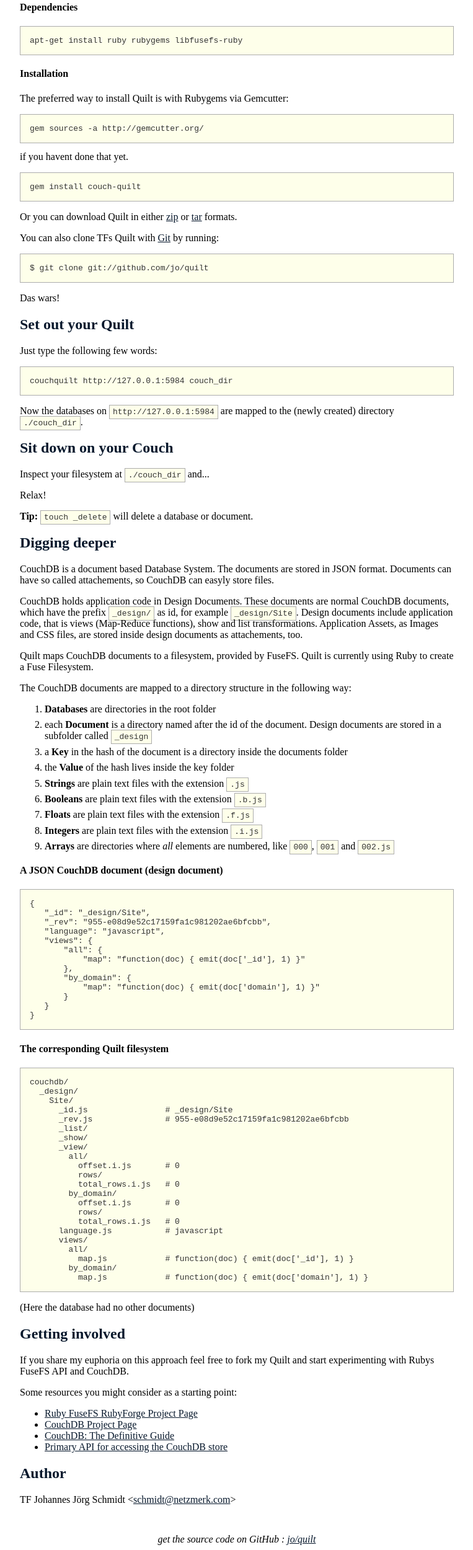
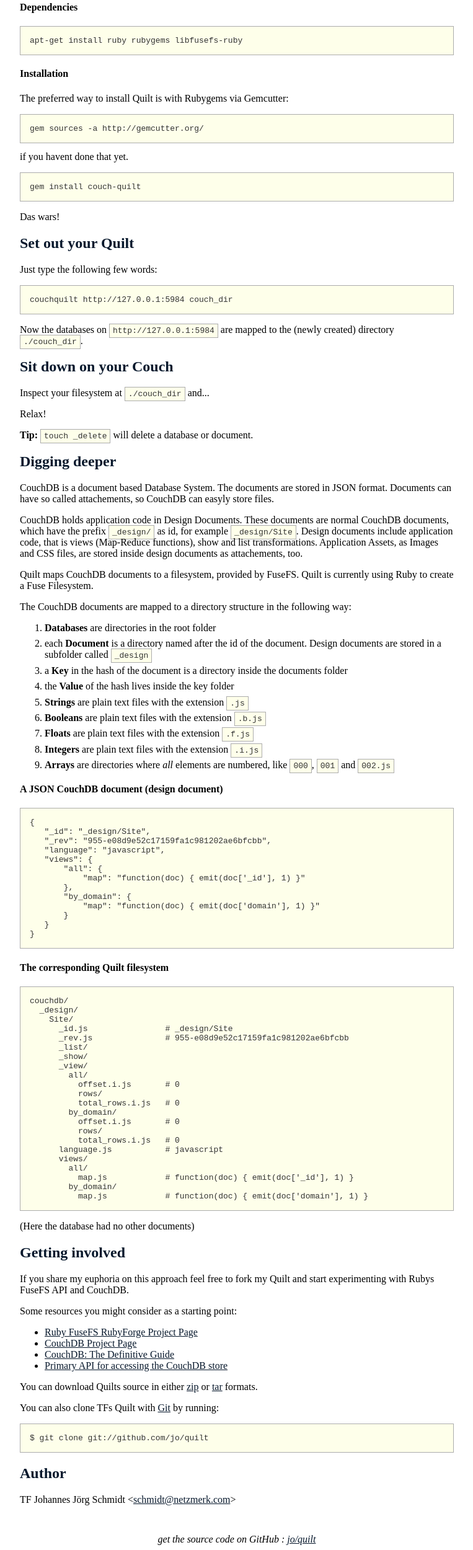
Before and after one commit to jo/quilt, a plain HTML site: page index.html in a window 1280 px wide. Shown: the part 743-3243 px from the top of the page at 62% size, without its empty margins (258-1021 px from the left). Drawn offline with Linux system fonts and the light colour scheme.

Commit message:
pageworx

```diff
--- a/index.html
+++ b/index.html
@@ -67,15 +67,6 @@
       if you havent done that yet.
     </p>
     <pre>gem install couch-quilt</pre>
-    <p>
-      Or you can download Quilt in either
-      <a href="http://github.com/jo/quilt/zipball/master">zip</a> or
-      <a href="http://github.com/jo/quilt/tarball/master">tar</a> formats.
-    </p>
-    <p>You can also clone TFs Quilt with <a href="http://git-scm.com">Git</a>
-      by running:
-      <pre>$ git clone git://github.com/jo/quilt</pre>
-    </p>
     <p>Das wars!</p>
 
     <h2>Set out your Quilt</h2>
@@ -167,6 +158,15 @@
       <li><a href="http://wiki.apache.org/couchdb/HTTP_REST_API">Primary API for accessing the CouchDB store</a></li>
     </ul>
 
+    <p>
+      You can download Quilts source in either
+      <a href="http://github.com/jo/quilt/zipball/master">zip</a> or
+      <a href="http://github.com/jo/quilt/tarball/master">tar</a> formats.
+    </p>
+    <p>You can also clone TFs Quilt with <a href="http://git-scm.com">Git</a>
+      by running:
+      <pre>$ git clone git://github.com/jo/quilt</pre>
+    </p>
 
     <h2>Author</h2>
     <p>TF Johannes Jörg Schmidt &lt;<a href="mailto:schmidt@netzmerk.com">schmidt@netzmerk.com</a>&gt;</p>
```
